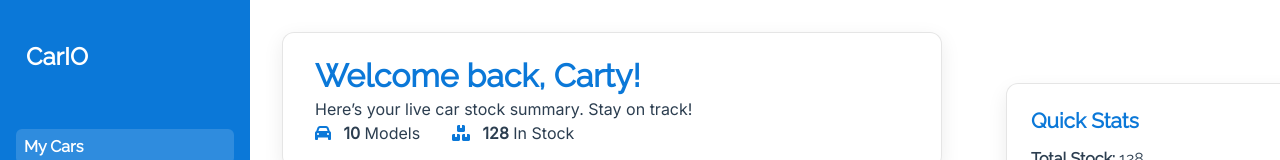
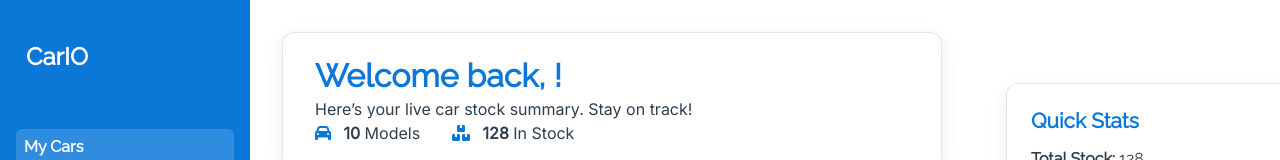
Before and after one commit to alurubalakarthikeya/Cars.IO, a website: page private/home.html in a window 1280 px wide. Shown: the top 160 px of the page. Drawn offline with Linux system fonts and the light colour scheme; files that its build step writes are made by us from their sources.

Commit message:
frontend

```diff
--- a/private/home.html
+++ b/private/home.html
@@ -79,7 +79,7 @@
       <div class="main-content">
         <div class="header info-box">
           <div class="greeting-text">
-            <h1>Welcome back, <span class="username">Carty</span>!</h1>
+            <h1>Welcome back, <span class="username"></span>!</h1>
             <p>Here’s your live car stock summary. Stay on track!</p>
           </div>
           <div class="greeting-stats">
```
